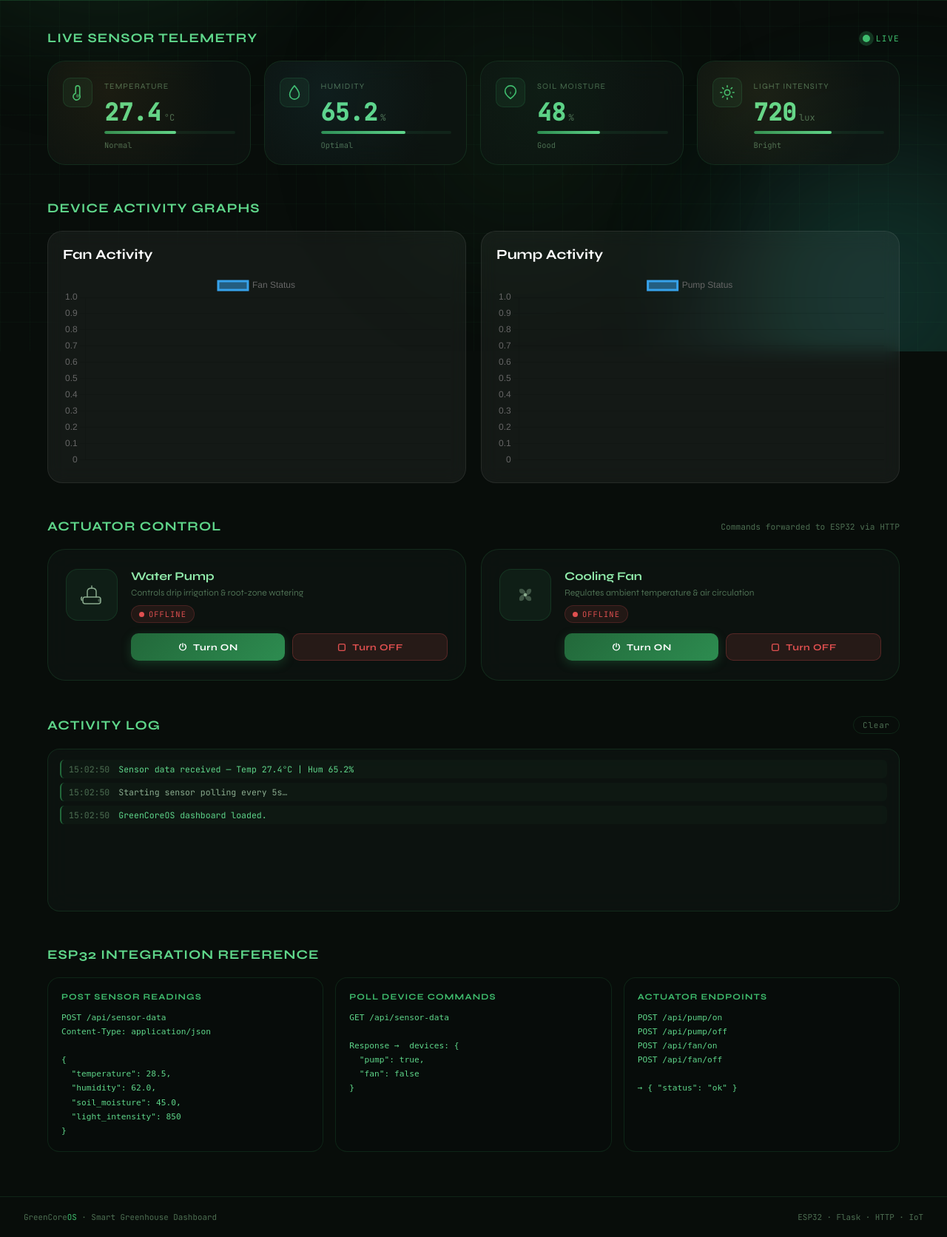
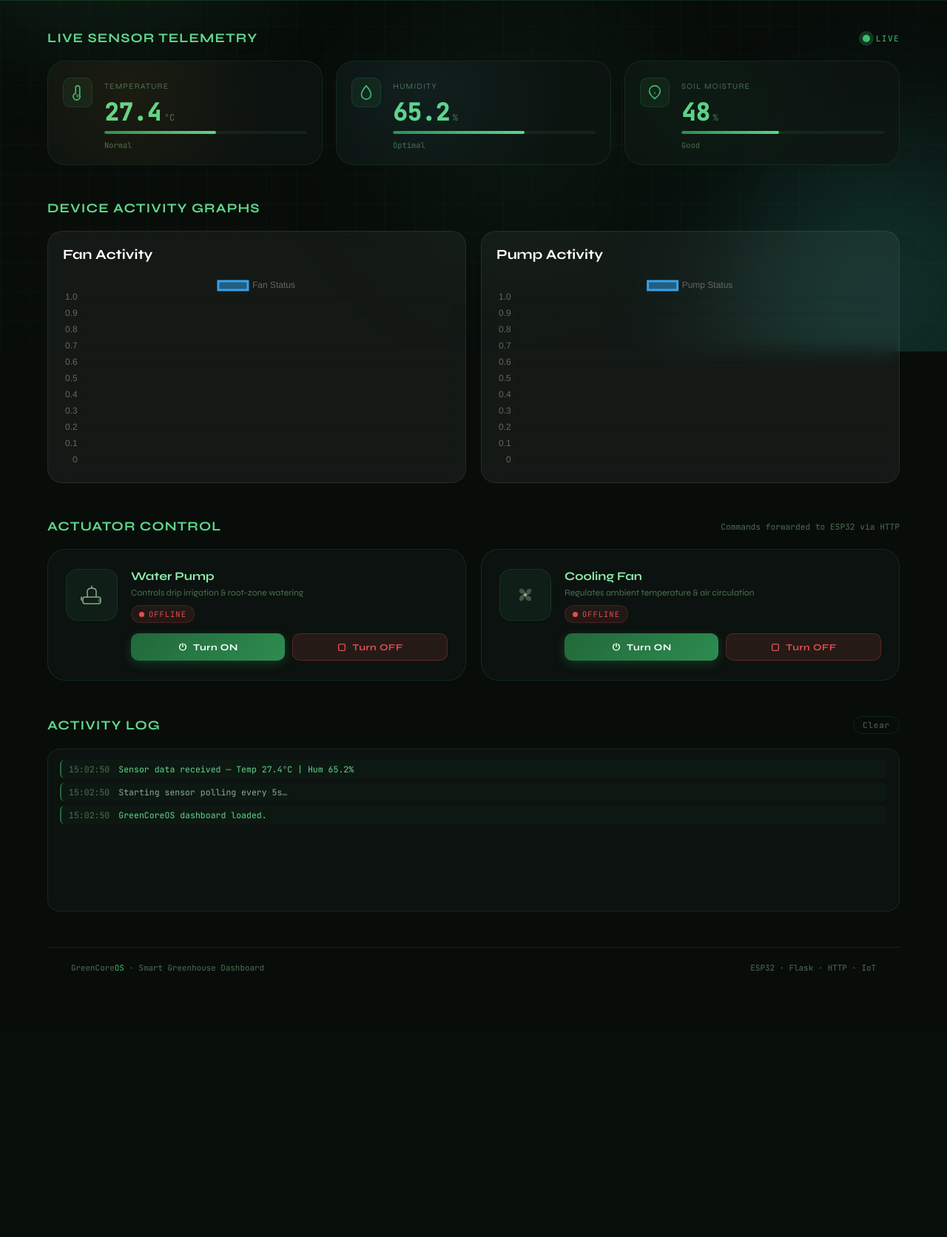
Before and after one commit to patil-harshvardhan818/smart-greenhouse, a Flask app: page / in a window 1280 px wide. Shown: the part 325-1997 px from the top of the page at 74% size. After the commit the page ends 1637 px from the top, so only its background shows below. Run offline with Flask 3, Linux system fonts and the light colour scheme.

Commit message:
Remove light intensity sensor and ESP32 reference
Removed light intensity sensor card and ESP32 integration reference section from the index.html file.

```diff
--- a/templates/index.html
+++ b/templates/index.html
@@ -190,45 +190,7 @@
             </div>
           </div>
 
-          <!-- Light Intensity -->
-          <div
-            class="sensor-card"
-            data-key="light_intensity"
-            data-unit="lux"
-            data-max="1200"
-          >
-            <div class="card-bg-glow glow-light"></div>
-            <div class="card-icon">
-              <svg viewBox="0 0 24 24" fill="none">
-                <circle
-                  cx="12"
-                  cy="12"
-                  r="4"
-                  stroke="currentColor"
-                  stroke-width="1.8"
-                />
-                <path
-                  d="M12 2v2M12 20v2M2 12h2M20 12h2M4.93 4.93l1.41 1.41M17.66 17.66l1.41 1.41M4.93 19.07l1.41-1.41M17.66 6.34l1.41-1.41"
-                  stroke="currentColor"
-                  stroke-width="1.8"
-                  stroke-linecap="round"
-                />
-              </svg>
-            </div>
-            <div class="card-body">
-              <span class="card-label">Light Intensity</span>
-              <div class="card-value-row">
-                <span class="card-value" id="val-light_intensity">—</span>
-                <span class="card-unit">lux</span>
-              </div>
-              <div class="card-bar-wrap">
-                <div class="card-bar" id="bar-light_intensity"></div>
-              </div>
-              <span class="card-status" id="status-light_intensity"
-                >Reading…</span
-              >
-            </div>
-          </div>
+
         </div>
       </section>
 
@@ -432,43 +394,6 @@
         </div>
       </section>
 
-      <!-- ── ESP32 REFERENCE ───────────────────────────────── -->
-      <section class="section">
-        <div class="section-head"><h2>ESP32 Integration Reference</h2></div>
-        <div class="esp-grid">
-          <div class="esp-block">
-            <h4>POST sensor readings</h4>
-            <pre><code>POST /api/sensor-data
-Content-Type: application/json
-
-{
-  "temperature": 28.5,
-  "humidity": 62.0,
-  "soil_moisture": 45.0,
-  "light_intensity": 850
-}</code></pre>
-          </div>
-          <div class="esp-block">
-            <h4>Poll device commands</h4>
-            <pre><code>GET /api/sensor-data
-
-Response →  devices: {
-  "pump": true,
-  "fan": false
-}</code></pre>
-          </div>
-          <div class="esp-block">
-            <h4>Actuator endpoints</h4>
-            <pre><code>POST /api/pump/on
-POST /api/pump/off
-POST /api/fan/on
-POST /api/fan/off
-
-→ { "status": "ok" }</code></pre>
-          </div>
-        </div>
-      </section>
-    </main>
 
     <!-- ═══════════════════════  FOOTER  ════════════════════════════ -->
     <footer class="footer">
```
